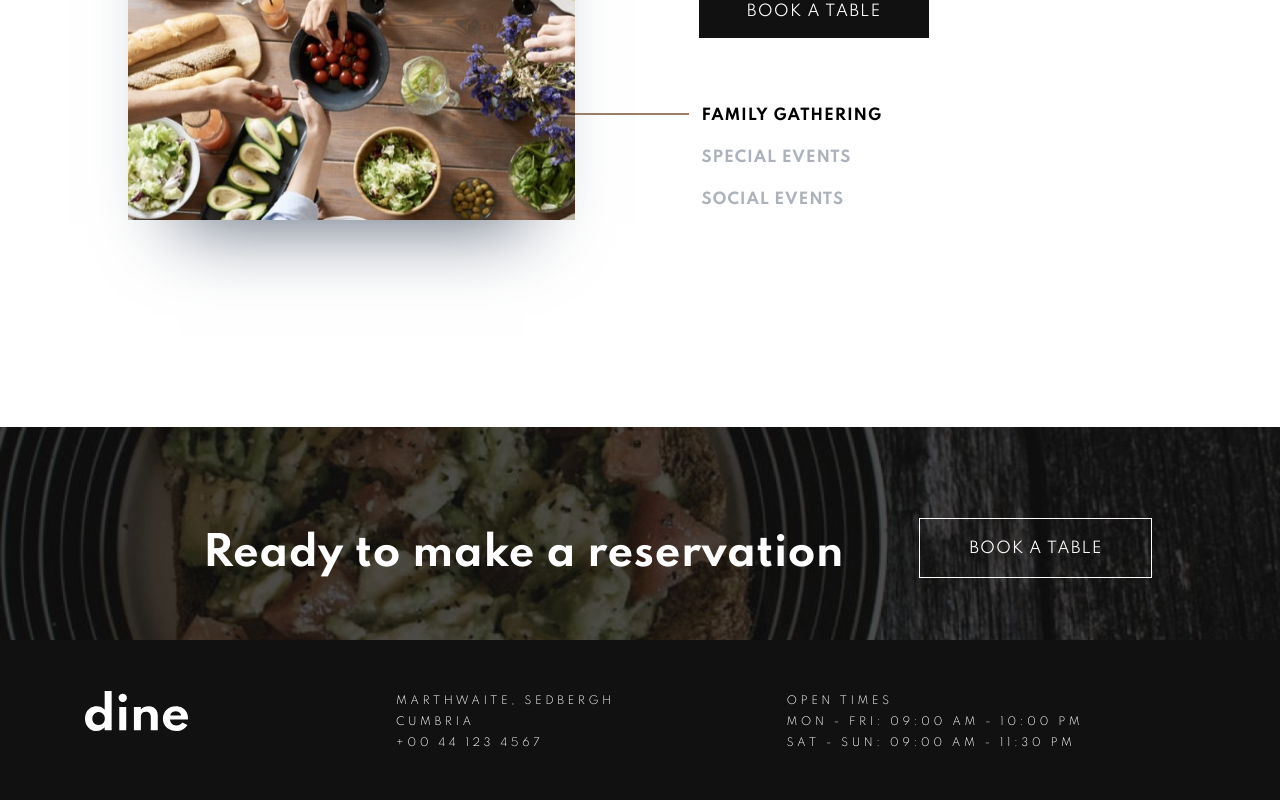
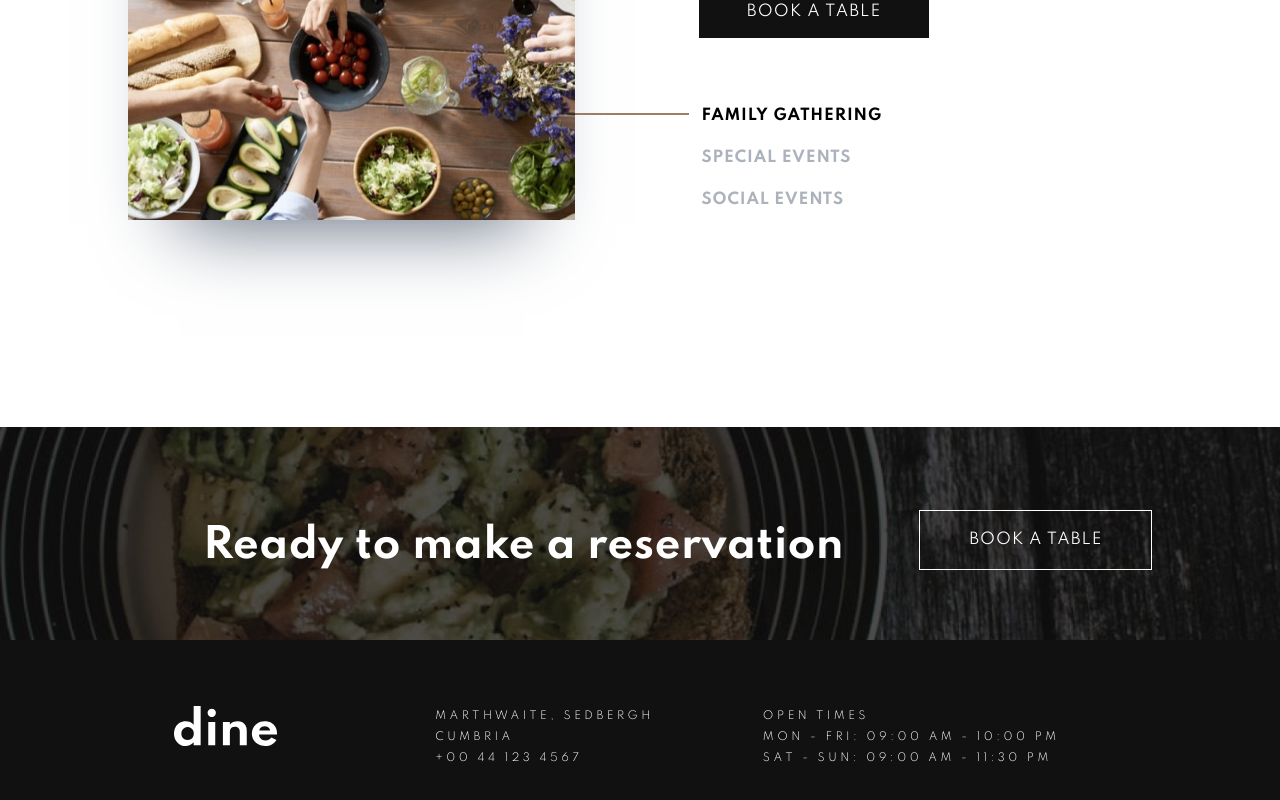
Before and after one commit to VincenzoMarcovecchio/Dine, a React (Create React App) app: page / in a window 1280 px wide. Shown: the part 3250-4050 px from the top of the page. Built offline with nearby package versions, Linux system fonts and the light colour scheme.

Commit message:
not the last one

```diff
--- a/src/style/_footer.scss
+++ b/src/style/_footer.scss
@@ -23,7 +23,7 @@ footer {
     grid-template-rows: repeat(2, min-content);
     margin: 0;
     font-size: 0.9rem;
-    padding: 6.5rem 1.5rem 0 1.5rem;
+    padding: 6.5rem 1.5rem 0 1.5rem !important;
     & img {
       margin: 0 0 0 15%;
     }
@@ -37,7 +37,7 @@ footer {
     font-size: 0.7rem;
     align-items: unset;
     grid-template-rows: 95px;
-    padding: 4.5rem 10% 0 10%;
+    padding: 4.5rem 10% 0 10% !important;
     & :last-child {
       grid-column: 3/4;
     }
--- a/src/style/home/_reservation.scss
+++ b/src/style/home/_reservation.scss
@@ -3,7 +3,7 @@
   transform: translateY(35px);
 
   @include min-width(small) {
-    transform: translateY(6px);
+    transform: translateY(7px);
   }
   @include min-width(large) {
     transform: translateY(9px);
@@ -18,10 +18,10 @@
     text-align: center;
     @include min-width(small) {
       width: 100%;
-      top: 20%;
+      top: 15%;
     }
     @include min-width(large) {
-      top: 29%;
+      top: 25%;
       left: 0;
       width: 80%;
       right: 0;
--- a/src/style/style.css
+++ b/src/style/style.css
@@ -1144,8 +1144,8 @@ body {
 
 @media screen and (min-width: 500px) {
   .reservation {
-    -webkit-transform: translateY(6px);
-            transform: translateY(6px);
+    -webkit-transform: translateY(7px);
+            transform: translateY(7px);
   }
 }
 
@@ -1169,13 +1169,13 @@ body {
 @media screen and (min-width: 500px) {
   .reservation .reservation-text {
     width: 100%;
-    top: 20%;
+    top: 15%;
   }
 }
 
 @media screen and (min-width: 1024px) {
   .reservation .reservation-text {
-    top: 29%;
+    top: 25%;
     left: 0;
     width: 80%;
     right: 0;
@@ -1286,7 +1286,7 @@ footer img {
         grid-template-rows: repeat(2, min-content);
     margin: 0;
     font-size: 0.9rem;
-    padding: 6.5rem 1.5rem 0 1.5rem;
+    padding: 6.5rem 1.5rem 0 1.5rem !important;
   }
   footer img {
     margin: 0 0 0 15%;
@@ -1309,7 +1309,7 @@ footer img {
             align-items: unset;
     -ms-grid-rows: 95px;
         grid-template-rows: 95px;
-    padding: 4.5rem 10% 0 10%;
+    padding: 4.5rem 10% 0 10% !important;
   }
   footer :last-child {
     -ms-grid-column: 3;
```
